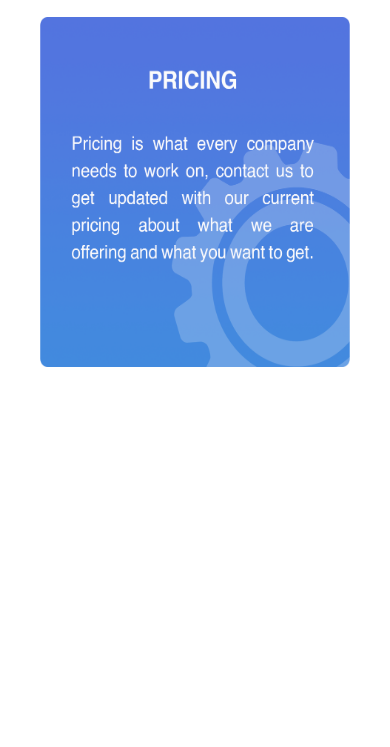
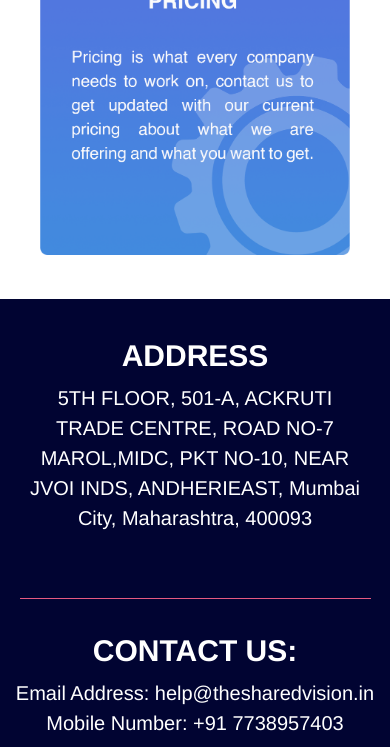
Before and after one commit to TheRahulTiwari28/sharedvision, a plain HTML site: page Index.html in a window 390 px wide. Shown: the part 3140-3887 px from the top of the page. Before the commit the page ends 3547 px from the top, so only its background shows below. Drawn offline with Linux system fonts and the light colour scheme.

Commit message:
first commit

```diff
--- a/Index.html
+++ b/Index.html
@@ -17,8 +17,8 @@
         </div>
         <ul class="links">
             <li><a href="#home">Home</a></li>
-            <li><a href="#home">About</a></li>
-            <li><a href="#about">Contact Us</a></li>
+            <li><a href="#about">About</a></li>
+            <li><a href="#contact">Contact Us</a></li>
 
         </ul>
         <label for="nav-toggle" class="icon-burger">
@@ -28,7 +28,7 @@
         </label>
     </nav>
 
-    <div class=" home">
+    <div class=" home" id="home">
         <video class="video-slide active" src="/video/bg video.mp4" autoplay muted loop></video>
         <video class="video-slide" src="/video/bg video.mp4" autoplay muted loop></video>
         <video class="video-slide" src="/video/bg video.mp4" autoplay muted loop></video>
@@ -36,19 +36,19 @@
         <video class="video-slide" src="/video/bg video.mp4" autoplay muted loop></video>
         <div class="content active">
           <h1>Welcome To The Era Of <br><span>Latest Technologies</span></h1>
-          <a href="#">Get Started</a>
+          <a href="#about">Get Started</a>
         </div>
         <div class="content">
           <h1>Lorem ipsum dolor sit amet. <br><span>Latest Technologies</span></h1>
-          <a href="#">Get Started</a>
+          <a href="#about">Get Started</a>
         </div>
         <div class="content">
           <h1>Welcome To The Era Of <br><span>Lorem ipsum dolor sit amet.</span></h1>
-          <a href="#">Get Started</a>
+          <a href="#about">Get Started</a>
         </div>
         <div class="content">
           <h1>Welcome To The Era Of <br><span>Latest Technologies</span></h1>
-          <a href="#">Get Started</a>
+          <a href="#about">Get Started</a>
         </div>
         <div class="slider-navigation">
           <div class="nav-btn active"></div>
@@ -57,7 +57,7 @@
           <div class="nav-btn"></div>
         </div>
       </div>
-      <section class="container">
+      <section class="container" id="about">
         <div class="container-one">
           <h1>Welcome! This Is <span>SharedVision Infotech Private Limited</span></h1>
           <p>We aspire to build a digital community all around the world. <br>
@@ -104,6 +104,25 @@
           </div>
         </div>
       </section>
+      <div class="footer">
+        <!-- <div class="footer-container"> -->
+          <div class="footer-box footer-border">
+            <h1>Address</h1>
+            <p>5TH FLOOR, 501-A, ACKRUTI TRADE CENTRE,
+              ROAD NO-7 MAROL,MIDC, PKT NO-10, NEAR JVOI INDS,
+              ANDHERIEAST, Mumbai City, Maharashtra, 400093
+            </p>
+          </div>
+          <div class="footer-box">
+            <h1>Contact us:</h1>
+            <p>Email Address: help@thesharedvision.in
+            <br> Mobile Number: +91 7738957403</p>
+            <a href="#"><img src="/images/gmail icon.png" alt=""></a>
+            <a href="#"><img src="/images/linkedin icon.png" alt=""></a>
+
+          </div>
+        <!-- </div> -->
+      </div>
     <script src="/js/app.js"></script>
     <!-- JavaScript Bundle with Popper -->
 </body>
--- a/css/style.css
+++ b/css/style.css
@@ -3,9 +3,11 @@
 	margin: 0;
     font-family: Helvetica;
 }
+html {
+    scroll-behavior: smooth;
+}
 body{
     width: 100%;
-    /* overflow: hidden; */
 }
 nav {
 	position: fixed;
@@ -228,15 +230,13 @@ section{
 }
 
 .container-three{
-    display: flex;
-    justify-content: space-between;
-    flex-wrap: wrap;
-    /* background: #323232; */
+    display: grid;
+    grid-template-columns: 1fr 1fr 1fr;
 }
 
 .container-three .imgbox{
-    width: 450px;
-    height: 400px;
+    /* width: 450px; */
+    /* height: 400px; */
     margin: 0 10px;
 }
 
@@ -245,6 +245,41 @@ section{
     height: 100%;
 }
 
+.footer{
+    background-image: url(../images/footer.png);
+    width: 100%;
+    height: 50vh;
+    display: grid;
+    grid-template-columns: 1fr 1fr;
+    align-items: center;
+    text-align: center;
+    color: #fff;
+}
+.footer-box{
+    /* width: 520px; */
+    margin: auto;
+}
+
+.footer-box h1{
+    text-transform: uppercase;
+    font-size: 30px;
+    font-weight: 600;
+    padding: 5px;
+    position: relative;
+    /* border-bottom: 1px solid #e65981; */
+}
+
+.footer-box p{
+    width: 500px;
+    border-top: 1px solid #e65981;
+    font-size: 20px;
+    line-height: 30px;
+    padding: 5px;
+}
+.footer-box a img{
+    width: 40px;
+    margin: 10px 10px -30px;
+}
 @media (max-width: 920px){
     section {
         padding: 20px 30px;
@@ -280,18 +315,30 @@ section{
     }
     .container-three{
         display: flex;
+        flex-direction: column;
         justify-content: center;
         align-items: center;
-    }
-    .container-three .imgbox{
-        width: 400px;
-        height: 350px;
-        margin: 0 10px;
     }
 
     .container-three .imgbox{
         margin-bottom: 20px;
     }
+    .footer{
+        display: flex;
+        flex-direction: column;
+        height: 55vh;
+        padding: 20px 0;
+    }
+    .footer-box p{
+        width: auto;
+        border-top: none;
+    }
+    .footer-border{
+        width: 90%;
+        border-bottom: 1px solid #e65981;
+        padding-bottom: 60px;
+    }
+
 
 }
 
```
